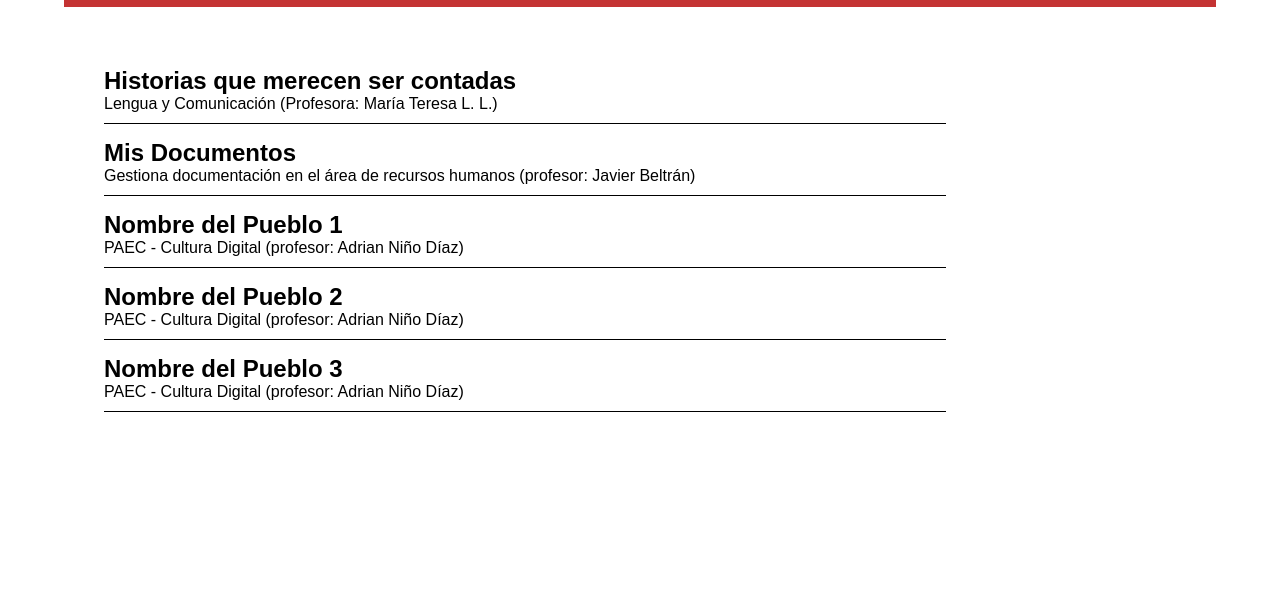
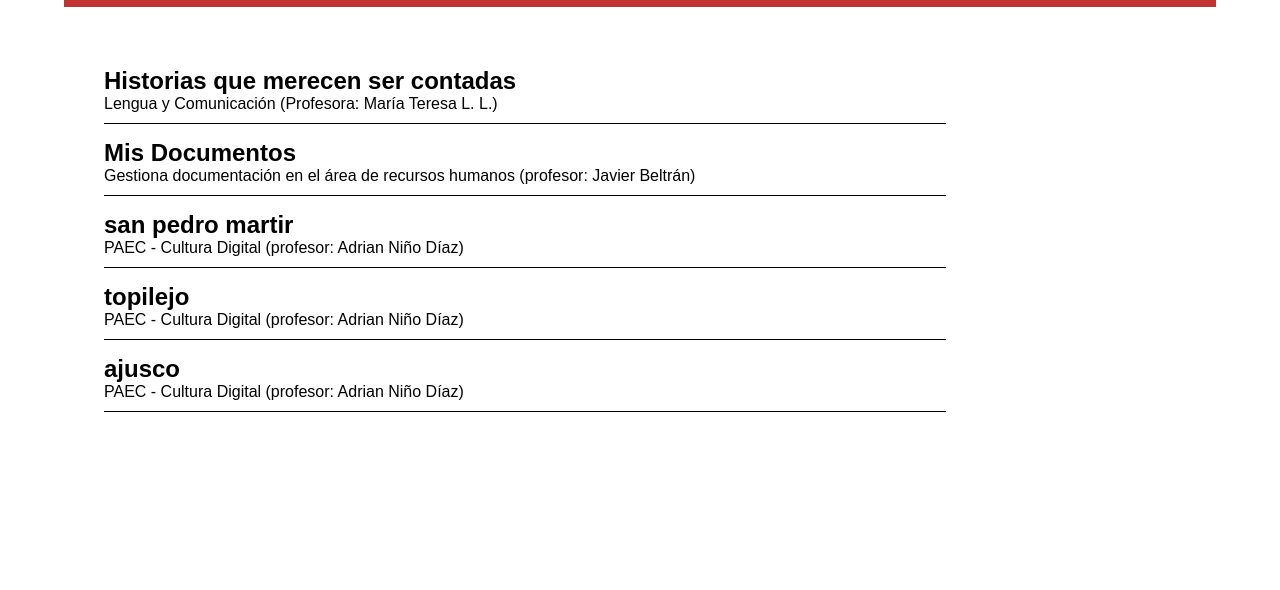
Before and after one commit to yahirrodriguezflores85-gif/robux, a plain HTML site: page index.html in a window 1280 px wide. Shown: the part 143-733 px from the top of the page. Drawn offline with Linux system fonts and the light colour scheme.

Commit message:
Update article titles in index.html

```diff
--- a/index.html
+++ b/index.html
@@ -31,16 +31,16 @@
            <p>Gestiona documentación en el área de recursos humanos (profesor: Javier Beltrán)</p>
           </article>
           <article class="article">
-           <h2><a href="pueblo1.html">Nombre del Pueblo 1</a></h2>
+           <h2><a href="pueblo1.html">san pedro martir</a></h2>
            <p>PAEC - Cultura Digital (profesor: Adrian Niño Díaz)</p>
           </article>
           </article>
           <article class="article">
-           <h2><a href="pueblo2.html">Nombre del Pueblo 2</a></h2>
+           <h2><a href="pueblo2.html">topilejo</a></h2>
            <p>PAEC - Cultura Digital (profesor: Adrian Niño Díaz)</p>
           </article>
           <article class="article">
-           <h2><a href="pueblo3.html">Nombre del Pueblo 3</a></h2>
+           <h2><a href="pueblo3.html">ajusco</a></h2>
            <p>PAEC - Cultura Digital (profesor: Adrian Niño Díaz)</p>
           </article>
 
```
